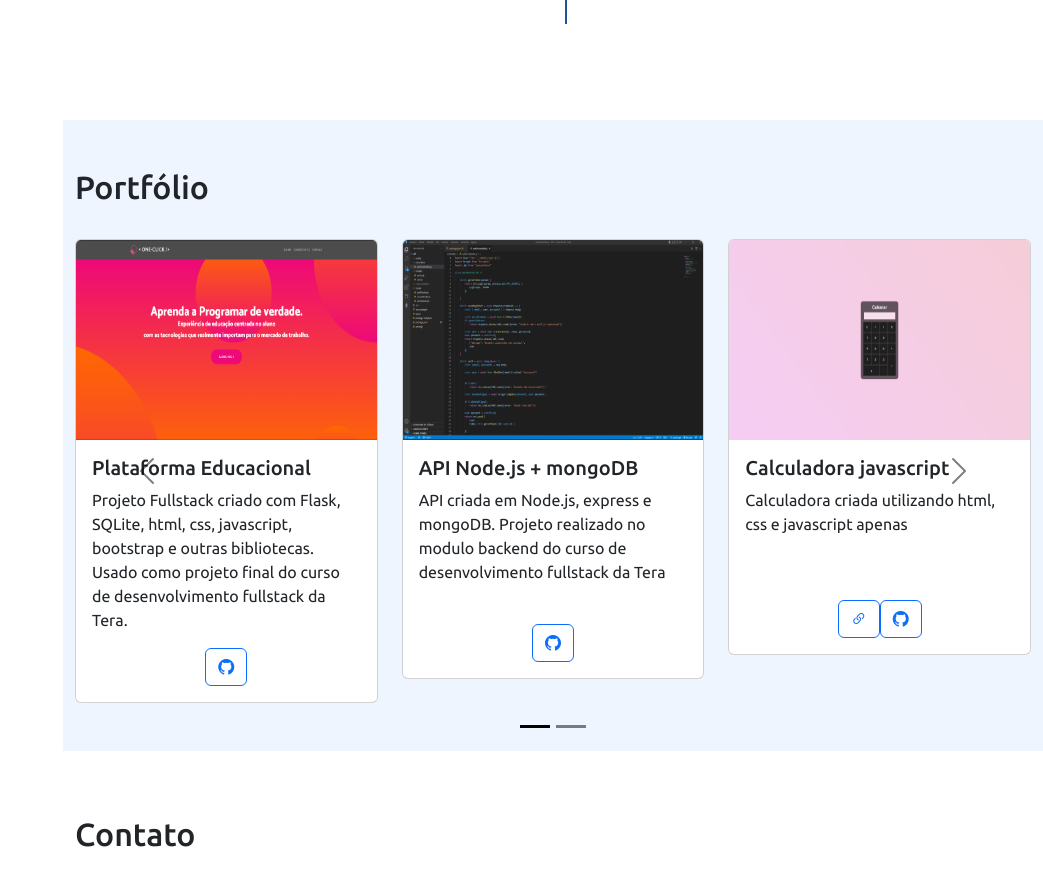
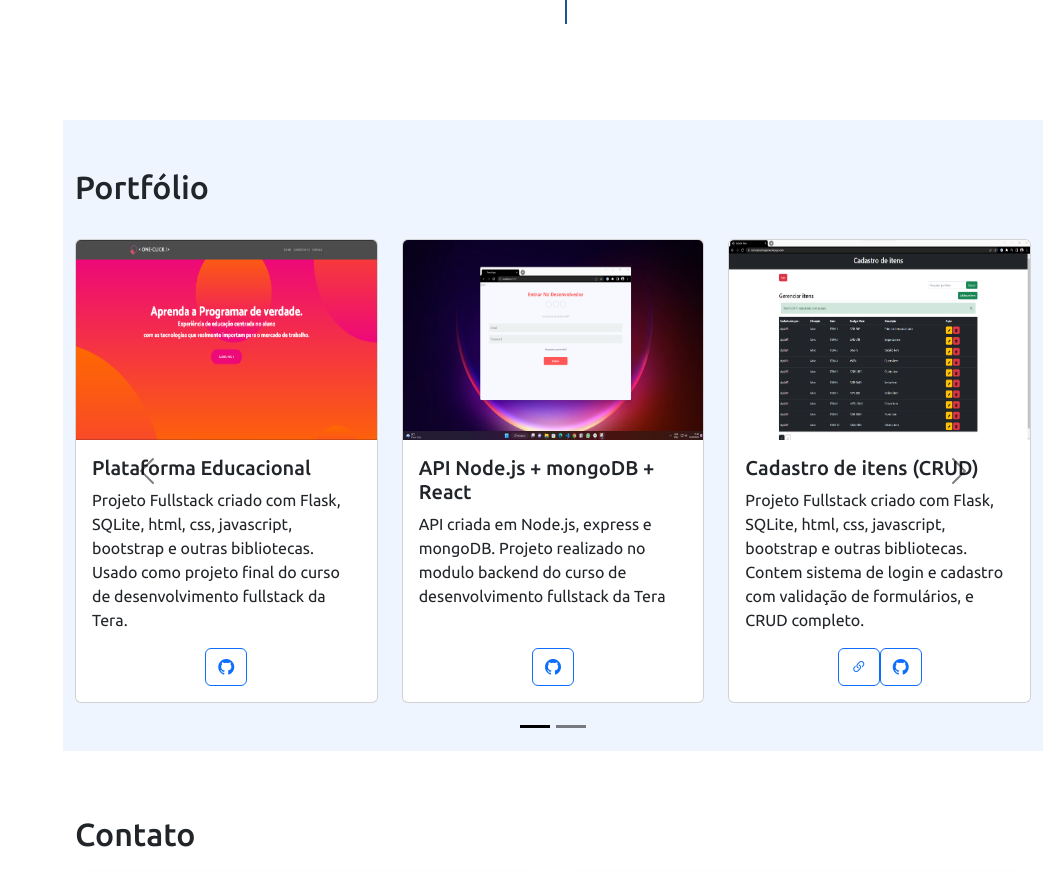
Before and after one commit to dyda91/portifolio, a Flask app: page / in a window 1280 px wide. Shown: the part 3260-4132 px from the top of the page, without its empty margins (237-1280 px from the left). Run offline with Flask 2, Linux system fonts and the light colour scheme; some libraries are stand-ins or nearby versions.

Commit message:
add new project on portfolio

```diff
--- a/templates/index.html
+++ b/templates/index.html
@@ -312,7 +312,7 @@
                               <div class="card">
                                 <img src="../static/img/api-nade.png" class="card-img-top image" alt="api node.js">
                                 <div class="card-body">
-                                  <h5 class="card-title">API Node.js + mongoDB</h5>
+                                  <h5 class="card-title">API Node.js + mongoDB + React</h5>
                                   <p class="card-text">API criada em Node.js, express e mongoDB. Projeto realizado no modulo backend do curso de desenvolvimento fullstack da Tera<br><br></p>
                                   <div class="d-flex justify-content-center">
                                     <a href="https://github.com/dyda91/dyda91-projeto-bootcamp-fullstack-tera/tree/master/API" target="_blank" class="btn btn-outline-primary"><i class="bi bi-github"></i></a>
@@ -321,18 +321,18 @@
                               </div>
                             </div>
                             <div class="col">
-                              <div class="card">
-                                <img src="../static/img/calc.png" class="card-img-top image" alt="calculadora javascript">
-                                <div class="card-body">
-                                  <h5 class="card-title">Calculadora javascript</h5>
-                                  <p class="card-text">Calculadora criada utilizando html, css e javascript apenas<br><br><br></p>
-                                  <div class="d-flex justify-content-center">
-                                    <a href="https://dyda91.github.io/calculadora-javascript/" target="_blank" class="btn btn-outline-primary"><i class="bi bi-link-45deg"></i></a>
-                                    <a href="https://github.com/dyda91/calculadora-javascript" target="_blank" class="btn btn-outline-primary"><i class="bi bi-github"></i></a>
+                                <div class="card">
+                                  <img src="../static/img/cadastro-itens.png" class="card-img-top image" alt="plataforma educacional">
+                                  <div class="card-body">
+                                    <h5 class="card-title">Cadastro de itens (CRUD)</h5>
+                                    <p class="card-text">Projeto Fullstack criado com Flask, SQLite, html, css, javascript, bootstrap e outras bibliotecas. Contem sistema de login e cadastro com validação de formulários, e CRUD completo.</p>
+                                    <div class="d-flex justify-content-center">
+                                      <a href="https://itenscadastroapp.herokuapp.com/" target="_blank" class="btn btn-outline-primary"><i class="bi bi-link-45deg"></i></a>
+                                      <a href="https://github.com/dyda91/list-items" target="_blank" class="btn btn-outline-primary"><i class="bi bi-github"></i></a>
+                                    </div>
                                   </div>
                                 </div>
                               </div>
-                            </div>
                           </div>
                       </div>
 
@@ -353,13 +353,13 @@
                             </div>
                             <div class="col">
                               <div class="card">
-                                <img src="../static/img/api-nade.png" class="card-img-top image" alt="api node.js">
+                                <img src="../static/img/canvas.png" class="card-img-top image" alt="api node.js">
                                 <div class="card-body">
-                                  <h5 class="card-title">API Node.js + mongoDB</h5>
-                                  <p class="card-text">API criada em Node.js, express e mongoDB. Projeto realizado no modulo backend do curso de desenvolvimento fullstack da Tera<br><br></p>
+                                  <h5 class="card-title">HTML canvas + javascript vanilla</h5>
+                                  <p class="card-text">manipulação de pixels de imagens que reagem ao movimento do mause, utilizando HTML canvas e javascript vanilla<br><br></p>
                                   <div class="d-flex justify-content-center">
-                                    <a href="https://github.com/dyda91/dyda91-projeto-bootcamp-fullstack-tera/tree/master/API" target="_blank" class="btn btn-outline-primary"><i class="bi bi-github"></i></a>
-                                  </div>
+                                    <a href="https://dyda91.github.io/canvas/" target="_blank" class="btn btn-outline-primary"><i class="bi bi-link-45deg"></i></a>
+                                    <a href="https://github.com/dyda91/canvas" target="_blank" class="btn btn-outline-primary"><i class="bi bi-github"></i></a>                                  </div>
                                 </div>
                               </div>
                             </div>
```
Also changed, not shown: static/img/api-nade.png, static/img/canvas.png (added).
